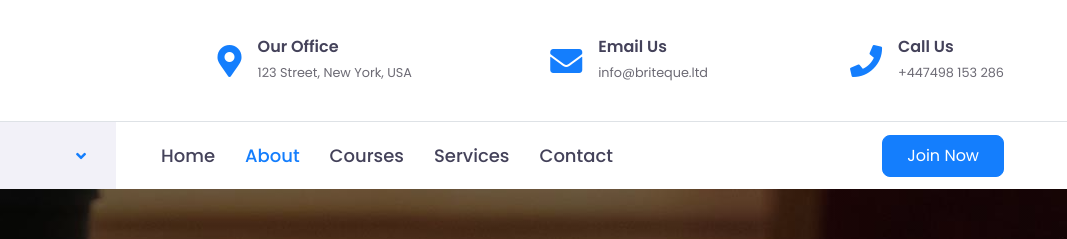
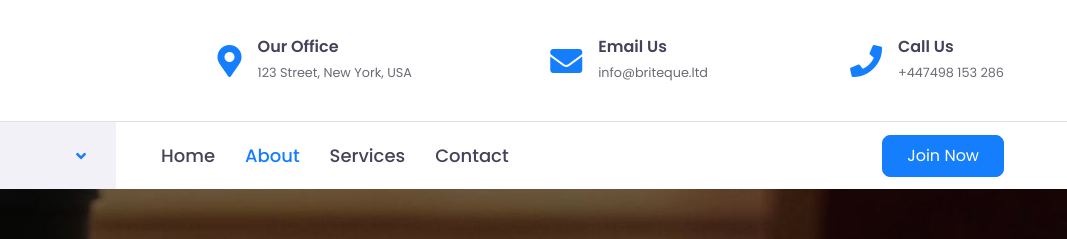
Before and after one commit to Britique/V-001, a plain HTML site: page about.html in a window 1280 px wide. Shown: the top 239 px of the page, 213-1280 px from the left. Drawn offline with nearby package versions, Linux system fonts and the light colour scheme.

Commit message:
finalizing

```diff
--- a/about.html
+++ b/about.html
@@ -141,7 +141,7 @@
               <div class="navbar-nav py-0">
                 <a href="index.html" class="nav-item nav-link">Home</a>
                 <a href="about.html" class="nav-item nav-link active">About</a>
-                <a href="course.html" class="nav-item nav-link">Courses</a>
+
                 <a href="teacher.html" class="nav-item nav-link">Services</a>
 
                 <a href="contact.html" class="nav-item nav-link">Contact</a>
```
Also changed, not shown: contact.html (+1 -1 lines), index.html (+1 -1 lines), teacher.html (+1 -1 lines).
